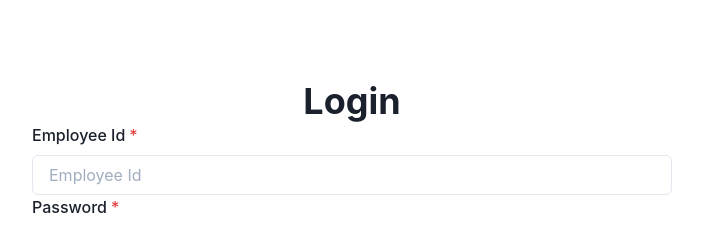
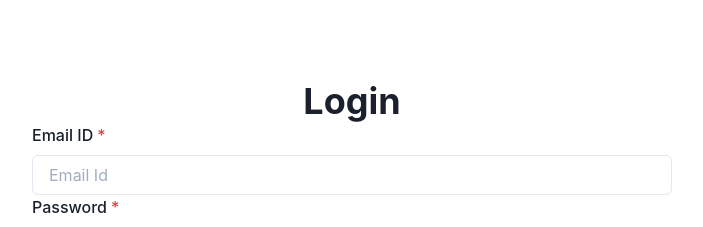
Before and after one commit to smruthig/Reno_Navigator, a React (Create React App) app in the folder react-app/: page / in a window 1280 px wide. Shown: the top 227 px of the page, without its empty margins (288-991 px from the left). Built offline with nearby package versions, Linux system fonts and the light colour scheme.

Commit message:
Proper routing on redirect from /login

```diff
--- a/react-app/src/Routes.tsx
+++ b/react-app/src/Routes.tsx
@@ -6,6 +6,7 @@ export default function Routes()
 		<Router>
 			<Switch>
 				<Route path='/' element={<Login/>}/>
+				<Route path='/success' element={<h1>Success!!</h1>}/>
 			</Switch>
 		</Router>
 	);
--- a/react-app/src/components/Login.tsx
+++ b/react-app/src/components/Login.tsx
@@ -4,25 +4,35 @@ import { Input } from "@chakra-ui/input";
 import { Box, Heading } from "@chakra-ui/layout";
 import axios from "../utils/axios";
 import { useForm } from "react-hook-form";
+import { AxiosResponse } from "axios";
+import { useNavigate } from "react-router-dom";
 
-interface LoginProps {
-  employeeId: string;
+interface LoginFormProps {
+  emailId: string;
   password: string;
 }
 export const Login: React.FC = () => {
-  const { handleSubmit, register } = useForm<LoginProps>();
-  function onSubmit(data: any) {
-	  console.log(data)
-	  axios.post('/login',data)
+  const { handleSubmit, register } = useForm<LoginFormProps>();
+  const navigate = useNavigate();
+  async function onSubmit(formdata: any) {
+    const {data}: AxiosResponse = await axios.post("/login", formdata);
+    //successful login
+    if (data.message === "success") {
+      navigate(`/user/${data.employeeId}`);
+    }
+    //new user must sign up
+    else if(data.message === "no user"){
+      navigate('/signup');
+    }
   }
 
   return (
     <Box mx="auto" my="auto" w="50rem" h="50rem" p="5rem">
       <Heading textAlign="center">Login</Heading>
       <form onSubmit={handleSubmit(onSubmit)}>
-        <FormControl id="employee-id" isRequired>
-          <FormLabel>Employee Id</FormLabel>
-          <Input {...register("employeeId")} placeholder="Employee Id" />
+        <FormControl id="email-id" isRequired>
+          <FormLabel>Email ID</FormLabel>
+          <Input {...register("emailId")} placeholder="Email Id" />
         </FormControl>
         <FormControl id="password" isRequired>
           <FormLabel>Password</FormLabel>
```
Also changed, not shown: react-app/src/logo.svg (deleted).
